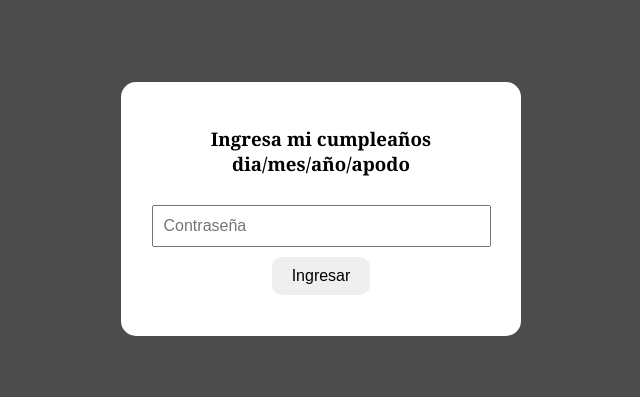
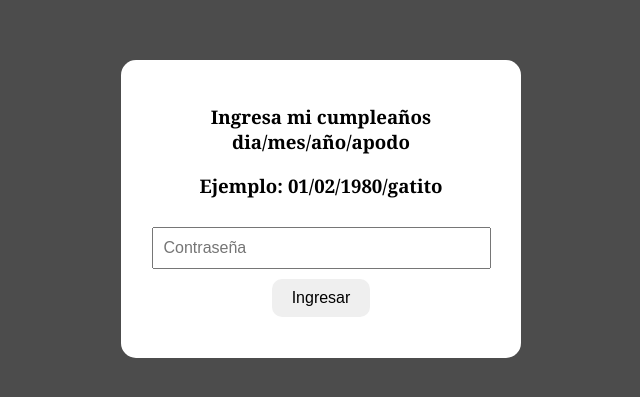
Before and after one commit to uirving9-dev/san-valentin, a plain HTML site: page index.html in a window 1280 px wide. Shown: the part 191-588 px from the top of the page, without its empty margins (319-959 px from the left). Drawn offline with Linux system fonts and the light colour scheme.

Commit message:
Update index.html

```diff
--- a/index.html
+++ b/index.html
@@ -170,6 +170,7 @@ button {
 <div id="loginModal" class="modal">
     <div class="modal-content">
         <h3>Ingresa mi cumpleaños dia/mes/año/apodo</h3>
+        <h3>Ejemplo: 01/02/1980/gatito</h3>
         <input type="password" id="password" placeholder="Contraseña">
         <button onclick="validar()">Ingresar</button>
         <p id="mensaje"></p>
```
